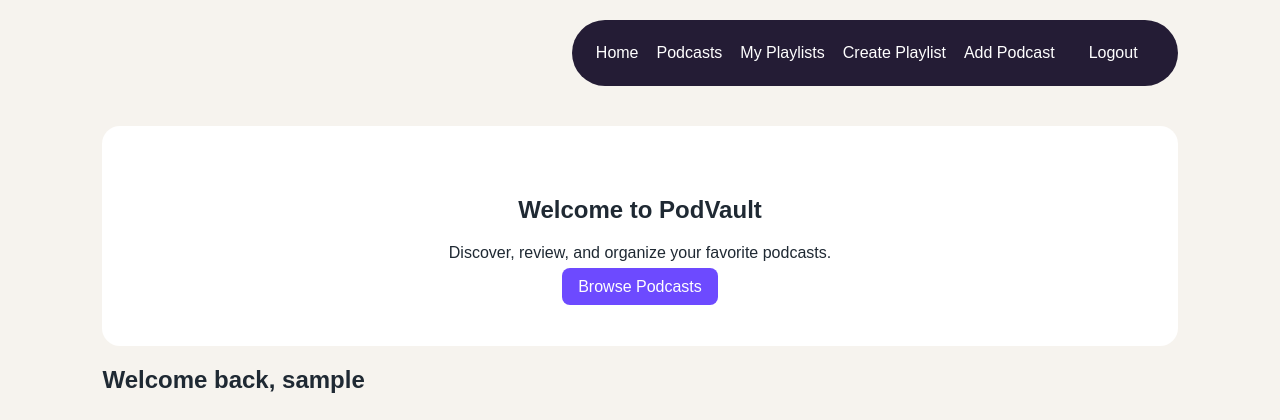
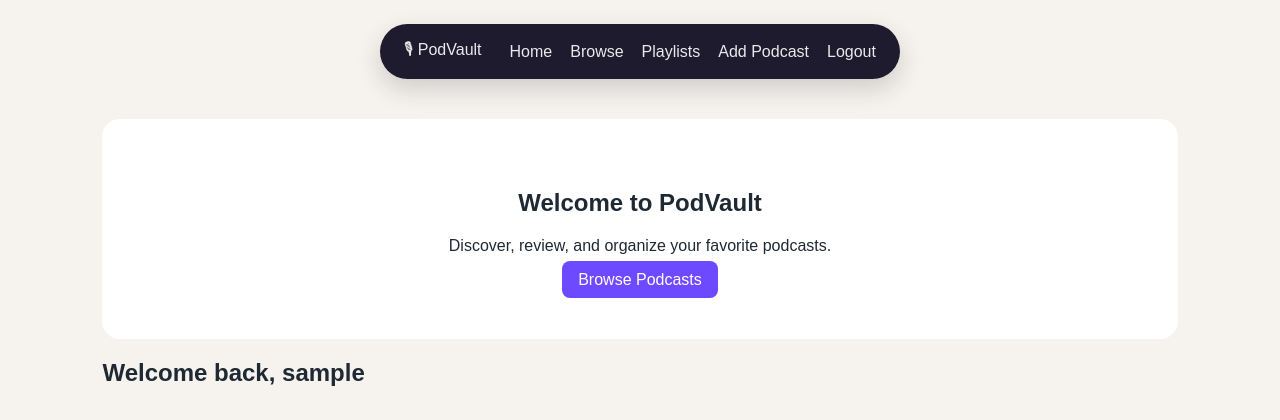
Before and after one commit to levi81770/PodVault, a Django app: page / in a window 1280 px wide. Shown: the top 420 px of the page. Run offline with Django 5.2, Linux system fonts and the light colour scheme; the visitor is signed in with stand-in values (Sample User, id 1).

Commit message:
Update navbar styling

```diff
--- a/podcasts/static/css/style.css
+++ b/podcasts/static/css/style.css
@@ -9,34 +9,57 @@ body {
     color: #1f2933;
 }
 
-nav {
+.navbar {
     width: fit-content;
-    margin: 20px 8% 20px auto;
+    margin: 24px auto;
     padding: 14px 24px;
-    background-color: #241c35;
+    background-color: #1f1b2e;
     border-radius: 999px;
+    box-shadow: 0 10px 25px rgba(31, 27, 46, 0.18);
 
+    display: flex;
+    align-items: center;
+    gap: 28px;
+}
+
+.logo {
+    font-weight: 700;
+    font-size: 1.1rem;
+}
+
+.nav-links {
     display: flex;
     align-items: center;
     gap: 18px;
 }
 
-nav a,
-nav button {
+.navbar a,
+.navbar button {
     color: white;
     text-decoration: none;
     font: inherit;
+    font-weight: 500;
+    opacity: 0.9;
+    transition: 0.2s ease;
 }
 
-nav form {
+.navbar a:hover,
+.navbar button:hover {
+    opacity: 1;
+    color: #c7bfff;
+}
+
+.navbar form {
     display: inline;
 }
 
-nav button {
+.navbar button {
     background: none;
     border: none;
     cursor: pointer;
+    padding: 0;
 }
+
 main {
     width: 84%;
     margin: 40px auto;
--- a/podcasts/templates/base.html
+++ b/podcasts/templates/base.html
@@ -7,25 +7,26 @@
     <title>PodVault</title>
   </head>
   <body>
-    <nav>
+<nav class="navbar">
+  <a class="logo" href="{% url 'home' %}">🎙 PodVault</a>
+
+  <div class="nav-links">
     <a href="{% url 'home' %}">Home</a>
-      <a href="{% url 'podcast_list' %}">Podcasts</a>
+    <a href="{% url 'podcast_list' %}">Browse</a>
 
     {% if user.is_authenticated %}
-        <a href="{% url 'playlist_list' %}">My Playlists</a>
-        <a href="{% url 'playlist_create' %}">Create Playlist</a>
+      <a href="{% url 'playlist_list' %}">Playlists</a>
       <a href="{% url 'podcast_create' %}">Add Podcast</a>
+
       <form action="{% url 'logout' %}" method="post">
         {% csrf_token %}
         <button type="submit">Logout</button>
       </form>
     {% else %}
-        <a href="{% url 'home' %}">Login</a>
       <a href="{% url 'signup' %}">Sign Up</a>
     {% endif %}
-
+  </div>
 </nav>
-
     <main>
       {% block content %}{% endblock %}
     </main>
```
Also changed, not shown: podcasts/views.py (+4 -4 lines). Lines whose indentation alone changed are shown as unchanged.
